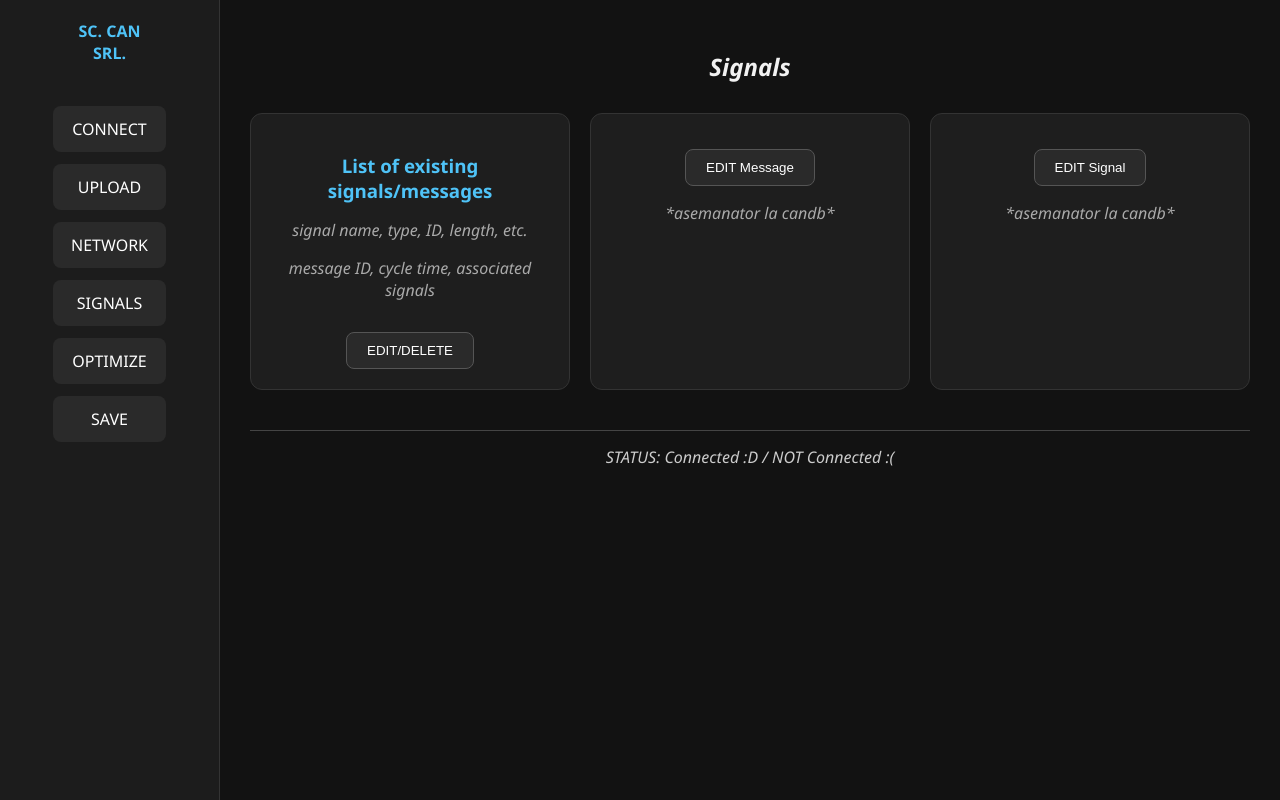
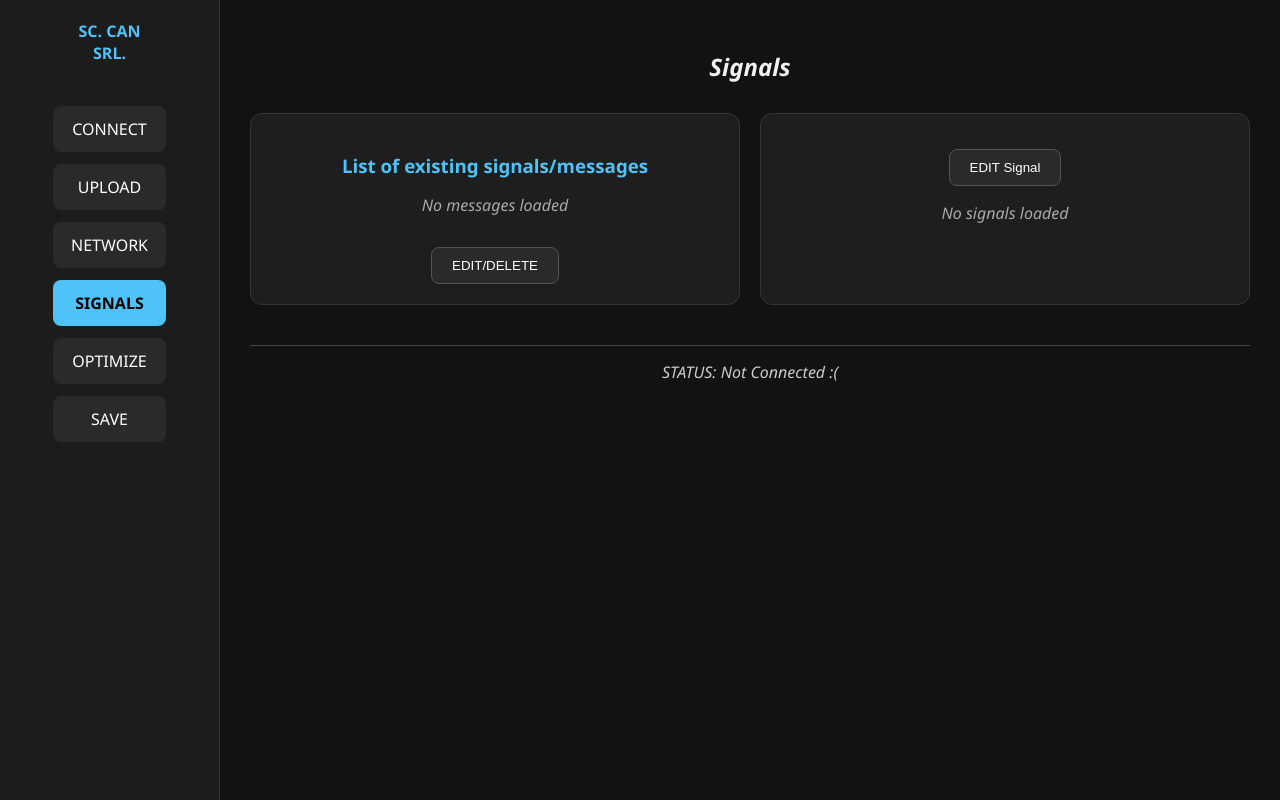
Before and after one commit to mihneaf0134/PrivateCanContiProiect, a Python web app: template PrivateCAN/Templates/signals.html in a window 1280 px wide. Run offline with Jinja, Linux system fonts and the light colour scheme; the template is opened without the code that fills it, so the values that code supplies are empty.

Commit message:
push la main

```diff
--- a/PrivateCAN/Templates/signals.html
+++ b/PrivateCAN/Templates/signals.html
@@ -16,9 +16,9 @@
         <a href="/" class="btn">CONNECT</a>
         <a href="/upload" class="btn">UPLOAD</a>
         <a href="/network" class="btn">NETWORK</a>
-        <a href="/signals" class="btn">SIGNALS</a>
+        <a href="/signals" class="btn selected">SIGNALS</a>
         <a href="/optimize" class="btn">OPTIMIZE</a>
-        <a href="/save" class="btn">SAVE</a>
+        <a href="save" class="btn">SAVE</a>
       </nav>
     </div>
 
@@ -27,116 +27,84 @@
       <h2 style="font-style: italic; margin-top: 20px;">Signals</h2>
 
       <div class="signals-container">
+        <!-- List section -->
         <div class="signals-section">
           <h3>List of existing signals/messages</h3>
-          <p>signal name, type, ID, length, etc.</p>
-          <p>message ID, cycle time, associated signals</p>
-          <button class="action-button">EDIT/DELETE</button>
+          {% if messages %}
+            <div class="messages-list">
+              {% for message in messages %}
+                <div class="message-item">
+                  <p><strong>Message ID:</strong> {{ message.id }}</p>
+                  <p><strong>Name:</strong> {{ message.name }}</p>
+                  <p><strong>Signals:</strong> {{ message.signals|length }}</p>
+                </div>
+              {% endfor %}
+            </div>
+          {% else %}
+            <p>No messages loaded</p>
+          {% endif %}
+          <button class="action-button" id="edit-message-btn">EDIT/DELETE</button>
         </div>
 
+        <!-- Edit Message -->
         <div class="signals-section">
-  <button id="edit-message-btn" class="action-button">EDIT Message</button>
-  <p>*asemanator la candb*</p>
+          <button class="action-button" id="edit-signal-btn">EDIT Signal</button>
+          {% if signals %}
+            <div class="signals-list">
+              {% for signal in signals %}
+                <div class="signal-item">
+                  <p><strong>{{ signal.name }}</strong> ({{ signal.type }})</p>
+                </div>
+              {% endfor %}
+            </div>
+          {% else %}
+            <p>No signals loaded</p>
+          {% endif %}
+        </div>
       </div>
 
-<!-- Modal pentru Edit Message -->
+      <!-- Message Modal -->
       <div id="edit-message-modal" class="modal">
         <div class="modal-content">
           <span class="close-btn" id="close-message-modal">&times;</span>
           <h3>Edit Message</h3>
           <form id="edit-message-form">
-  <label>Name:</label>
-  <input type="text" name="name" required>
+            <label for="message-id">Message ID:</label>
+            <input type="text" id="message-id" name="id" required>
 
-  <label>Type:</label>
-  <select name="type">
-    <option value="standard">CAN Standard</option>
-    <option value="extended">CAN Extended</option>
-  </select>
+            <label for="message-name">Name:</label>
+            <input type="text" id="message-name" name="name" required>
 
-  <label>ID:</label>
-  <input type="text" name="id" pattern="^0x[0-9A-Fa-f]{1,3}$" placeholder="ex: 0x150" required>
+            <label for="message-dlc">DLC:</label>
+            <input type="number" id="message-dlc" name="dlc" required>
 
-  <label>DLC:</label>
-  <select name="dlc">
-    {% for i in range(1, 9) %}
-      <option value="{{ i }}">{{ i }}</option>
-    {% endfor %}
-  </select>
-
-  <label>Transmitter:</label>
-  <select name="transmitter" enabled>
-    <option value="***">***</option>
-  </select>
-
-  <label>Tx Method:</label>
-  <select name="tx_method" enabled>
-    <option value="n.a.">n.a.</option>
-  </select>
-
-  <label>Cycle Time (ms):</label>
-  <input type="number" name="cycle" min="0" value="0" required>
-
-  <button type="submit" class="action-button" style="margin-top: 20px;">Save Message</button>
+            <button type="submit" class="action-button">Save Changes</button>
           </form>
-
         </div>
       </div>
 
-
-        <div class="signals-section">
-          <button id="edit-signal-btn" class="action-button">EDIT Signal</button>
-          <p>*asemanator la candb*</p>
-        </div>
-
-        <!-- Modal -->
+      <!-- Signal Modal -->
       <div id="edit-signal-modal" class="modal">
         <div class="modal-content">
           <span class="close-btn" id="close-modal">&times;</span>
           <h3>Edit Signal</h3>
           <form id="edit-signal-form">
-              <label>Signal Name:</label>
-              <input type="text" name="name" required>
+            <label for="signal-name">Signal Name:</label>
+            <input type="text" id="signal-name" name="name" required>
 
-              <label>Byte order:</label>
-              <select name="type">
-                <option value="intel">Intel</option>
-                <option value="motorola">Motorola</option>
-              </select>
+            <label for="signal-start-bit">Start Bit:</label>
+            <input type="number" id="signal-start-bit" name="start_bit" required>
 
-              <label>Length (bits):</label>
-              <input type="number" name="length" min="1" max="64" required>
+            <label for="signal-length">Length:</label>
+            <input type="number" id="signal-length" name="length" required>
 
-              <label>Value Type:</label>
-              <select name="type">
-                <option value="unsigned">Unsigned</option>
-                <option value="signed">Signed</option>
-                <option value="float">Float</option>
-              </select>
-
-              <label>Factor:</label>
-              <input type="number" step="any" name="factor">
-
-              <label>Offset:</label>
-              <input type="number" step="any" name="offset">
-
-              <label>Min Value:</label>
-              <input type="number" step="any" name="min">
-
-              <label>Max Value:</label>
-              <input type="number" step="any" name="max">
-
-              <label>Unit:</label>
-              <input type="text" name="unit">
-
-              <button type="submit" class="action-button" style="margin-top: 20px;">Save Changes</button>
+            <button type="submit" class="action-button">Save Changes</button>
           </form>
-          </div>
         </div>
       </div>
 
       <div class="status-bar">
-        STATUS: <span id="status" style="font-style: italic;">Connected :D / NOT Connected :(</span>
+        STATUS: <span id="status">Not Connected :(</span>
       </div>
     </div>
   </div>
--- a/PrivateCAN/backend/optimizer.py
+++ b/PrivateCAN/backend/optimizer.py
@@ -17,6 +17,7 @@ def _is_safety_critical(sig: Signal) -> bool:
 
 
 def _remove_duplicate_signals(messages, change_log):
+    """Remove duplicate signals inside each message (same name + definition)."""
     new_messages = []
     for msg in messages:
         seen = {}
```
Also changed, not shown: PrivateCAN/Templates/network.html (+58 -6 lines), PrivateCAN/Templates/optimize.html (+33 -45 lines), PrivateCAN/Templates/upload.html (+11 -3 lines), PrivateCAN/Templates/index.html (line endings or trailing spaces). Lines whose indentation alone changed are shown as unchanged.
